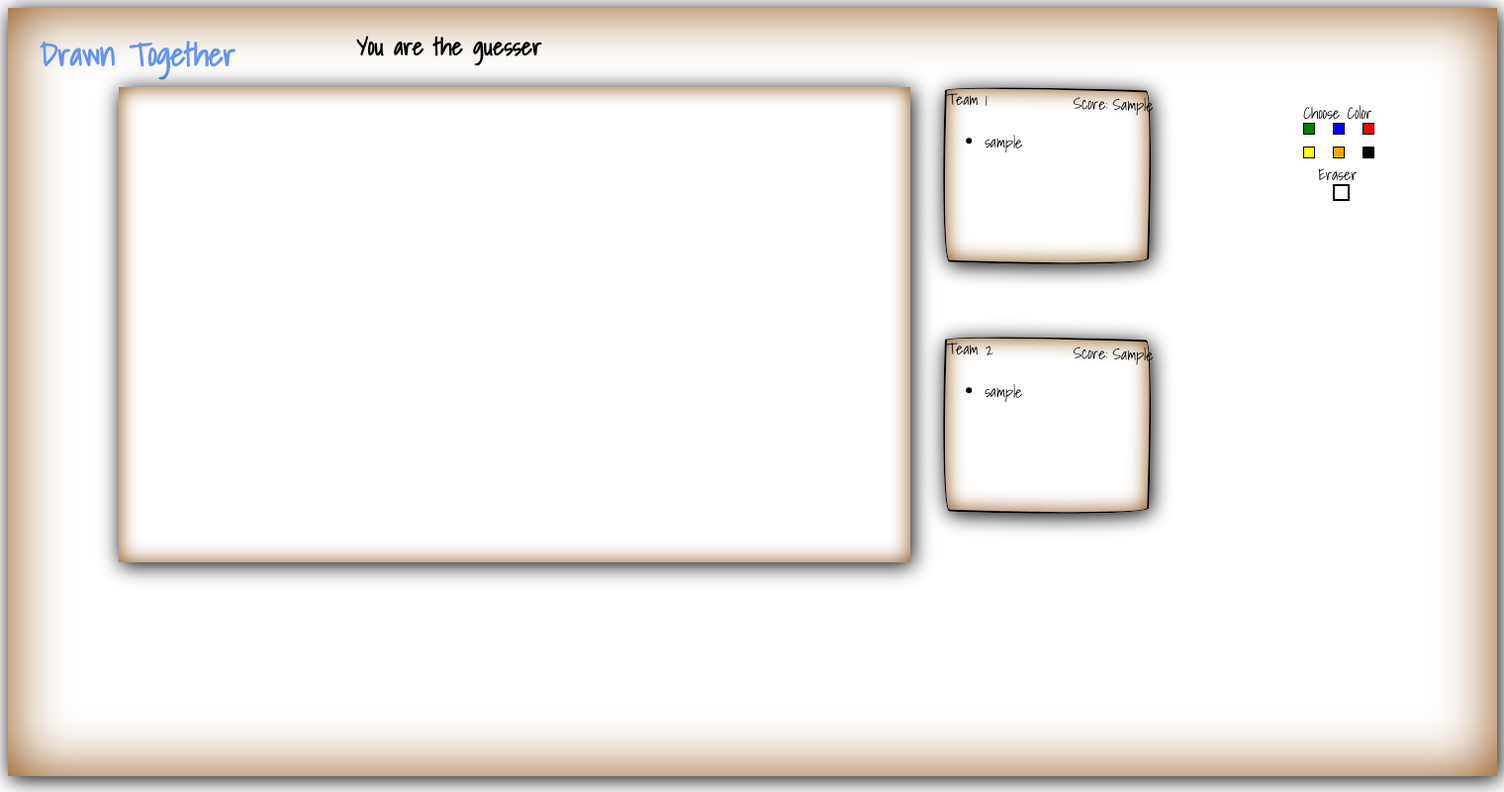
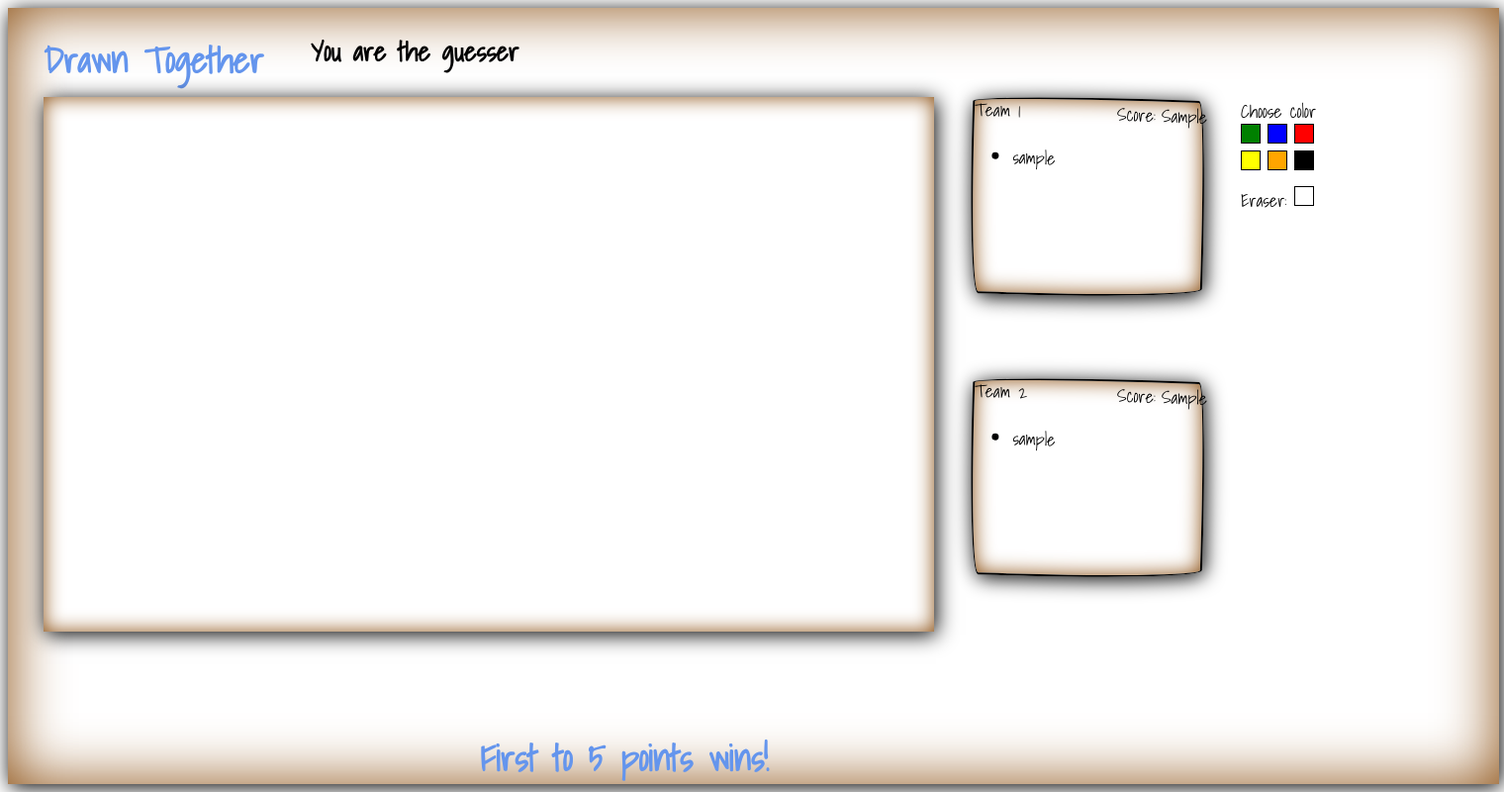
Before and after one commit to fkerr0890/drawnTogether, a Flask app: template app/templates/draw.html in a window 1520 px wide. Shown: the whole page at 99% size. Run offline with Flask 2, Linux system fonts and the light colour scheme; tables that the repository leaves empty hold one stand-in row (values such as "Sample post"); the template is opened without the code that fills it: values that come from a table or form of the project are taken from there, most other values are stand-ins (such as "Sample title", 1, 10 or a date in 2020); some libraries are stand-ins or nearby versions.

Commit message:
Unlimited number of players and games is truly a reality, css changes, added give up button, added helper text

```diff
--- a/app/app.py
+++ b/app/app.py
@@ -5,7 +5,6 @@
 Radu Lungu
 """
 
-import json
 import math
 import random
 
@@ -69,7 +68,7 @@
 def play(user_code):
     # Querying the database for various state variables
     user = User.query.filter_by(userCode=user_code).first()
-    # user.inGame = True
+    user.inGame = True
     db.session.commit()
     base_team = math.floor(user.team / 2) * 2
     team1 = User.query.filter_by(team=base_team)
@@ -104,39 +103,54 @@
 # App endpoint to expose the lobby page
 @app.route('/')
 def lobby():
-    return render_template("index.html", users=User.query.filter_by(inGame=False))
+    base_team = Data.query.get('incomplete')
+    if base_team is not None:
+        base_team = int(base_team.value)
+        users = User.query.filter((User.team == base_team) | (User.team == base_team + 1)).all()
+    else:
+        users = []
+    return render_template("index.html", users=users)
 
 
 # Socket.io function to handle new users joining the game
 @socketio.on('joinUsername')
 def receive_username(msg):
-    user_count = User.query.count()
+    print("Message received")
+    if Data.query.get('incomplete') is None:
+        base_team = math.floor(random.randint(0, 1000000) / 2) * 2
+        print(str(base_team))
+        while User.query.filter_by(team=base_team).count() > 0:
+            print(str(User.query.filter_by(team=base_team).count()))
+            base_team = math.floor(random.randint(0, 1000000) / 2) * 2
+        user_count = 0
+        db.session.add(Data(type='incomplete', value=str(base_team)))
+        db.session.commit()
+    else:
+        base_team = int(Data.query.get('incomplete').value)
+        user_count = User.query.filter((User.team == base_team) | (User.team == base_team + 1)).count()
     try:
         # Check that the user is not in the database already, according to sid
         if User.query.filter_by(id=request.sid).first() is None:
 
             # Add user to database based on teams lenght
-            base_team = math.floor(user_count / 8) * 2
-            if User.query.filter_by(team=base_team).count() <= User.query.filter_by(team=base_team+1).count():
+            if User.query.filter_by(team=base_team).count() <= User.query.filter_by(team=base_team + 1).count():
                 team = base_team
             else:
-                team = base_team+1
+                team = base_team + 1
             print("User code; " + msg['userCode'])
             add_teamMember(team, msg['username'], msg['userCode'])
             emit('message', {'username': msg['username'], 'team': team}, broadcast=True)
 
             # If there are more than 4 users, start the game and move all users to the play room.
             user_count += 1
-            if user_count % 4 == 0:
-                if user_count % 8 == 0:
-                    for user in User.query.all():
-                        user.inGame = True
-                    db.session.commit()
-                    emit('max_users_reached', str(user_count), broadcast=True)
-                    send("startGameMessage", to=request.sid, broadcast=False)
-                else:
-                    send("startGameMessage", broadcast=True)
-            elif user_count % 8 > 4:
+            if user_count == 4:
+                send("startGameMessage", broadcast=True)
+            elif user_count == 8:
+                db.session.delete(Data.query.get('incomplete'))
+                db.session.commit()
+                emit('max_users_reached', str(user_count), broadcast=True)
+                send("startGameMessage", to=request.sid, broadcast=False)
+            elif user_count > 4:
                 send("startGameMessage", to=request.sid, broadcast=False)
         else:
             send("userErrorMessage")
@@ -171,29 +185,29 @@
 # Socket.io function to handle the guessing logic
 @socketio.on('guess')
 def validate_guess(msg):
-    # Query the database for the current word to guess
-    existing_word = Data.query.get('baseTeam' + str(math.floor(msg['team'] / 2) * 2) + '_word').value
-    # If the team guess is equal to the word in the database
-    if msg['guess'].casefold() == existing_word.casefold():
-        # Reset the word and update score
-        reset(msg['team'])
-        score = updateScore(msg['team'])
-
-        # If score is 5 then restart the game
-        base_team = math.floor(msg['team'] / 2) * 2
-        if score == 5:
-            delete_users(base_team)
-            emit('message', 'reset', room=str(base_team))
-            emit('message', 'reset', room=str(base_team + 1))
+    base_team = math.floor(msg['team'] / 2) * 2
+    if msg['guess'] != 'give_up':
+        # Query the database for the current word to guess
+        print("Base team: " + str(base_team))
+        existing_word = Data.query.get('baseTeam' + str(base_team) + '_word').value
+        # If the team guess is equal to the word in the database
+        if msg['guess'].casefold() == existing_word.casefold():
+            # Reset the word and update score
+            reset(msg['team'])
+            updateScore(msg['team'], base_team)
+    else:
+        if msg['team'] == base_team:
+            team = base_team+1
         else:
-            emit('message', 'game_over', room=str(base_team))
-            emit('message', 'game_over', room=str(base_team + 1))
+            team = base_team
+        reset(team)
+        updateScore(team, base_team)
 
 
 # Function to update score based on the team
-def updateScore(team):
+def updateScore(team, base_team):
     data_type = 'team' + str(team) + '_score'
-    if Data.query.filter_by(type=data_type).first() is None:
+    if Data.query.get(data_type) is None:
         db.session.add(Data(type=data_type, value="1"))
         score = '1'
     else:
@@ -201,7 +215,16 @@
         existing_score.value = str(int(existing_score.value) + 1)
         score = existing_score.value
     db.session.commit()
-    return int(score)
+    score = int(score)
+    # If score is 5 then restart the game
+    if score == 5:
+        delete_users(base_team)
+        team = str(team % 2 + 1)
+        emit('message', 'reset' + team, room=str(base_team))
+        emit('message', 'reset' + team, room=str(base_team + 1))
+    else:
+        emit('message', 'game_over', room=str(base_team))
+        emit('message', 'game_over', room=str(base_team + 1))
 
 
 # Function to reset the word to guess in the database
@@ -215,8 +238,13 @@
 def delete_users(base_team):
     for user in User.query.filter((User.team == base_team) | (User.team == base_team + 1)).all():
         db.session.delete(user)
-    for item in Data.query.all():
-        db.session.delete(item)
+        emit('delete_user', user.username, broadcast=True)
+    score1 = Data.query.get('team' + str(base_team) + '_score')
+    score2 = Data.query.get('team' + str(base_team + 1) + '_score')
+    if score1 is not None:
+        db.session.delete(score1)
+    if score2 is not None:
+        db.session.delete(score2)
     db.session.commit()
 
 
@@ -228,6 +256,7 @@
     db.session.commit()
     base_team = math.floor(user.team / 2) * 2
     emit('delete_user', msg, broadcast=True)
+    print("Drawer: " + str(user.drawer) + " in game: " + str(user.inGame))
     if user.drawer and user.inGame:
         delete_users(base_team)
         emit('message', 'force_reset', room=str(base_team))
--- a/app/static/style.css
+++ b/app/static/style.css
@@ -58,26 +53,27 @@
     border:2px solid;
 }
 #lobby{
-
     font-size: 5em;
     grid-column: 2 / 5;
     margin-left: 1.75em;
     grid-row: 1;
-    font-family:Shadows Into Light;
+    font-family: Shadows Into Light, serif;
 }
 #drawBody{
-    font-family:Shadows Into Light;
-    display: flex;
-    justify-items: center;
-    width: 99%;
-    height: 97%;
+    font-family: Shadows Into Light, serif;
+    font-size: 18px;
+/*    display: flex;
+    justify-items: center;*/
+    width: fit-content;
+    padding-right: 10em;
+    height: auto;
     box-shadow: 2px 3px 20px black, 0 0 60px #8a4d0f inset;
     background: rgb(255, 255, 255);
     filter: url(#wavy2);
 }
-.container2{
+.container2 {
     display: grid;
-    grid-template-columns: 5em 50em 20em;
+    grid-template-columns: fit-content(5em) fit-content(50em) fit-content(20em);
     grid-template-rows:  3em 27em 2em;
     gap: 2em;
 }
@@ -99,25 +95,21 @@
 
 .countdown_text {
     grid-row: 3;
-    grid-column: 2;
+    grid-column: 2 / span 2;
     margin: 10% auto;
     color: cornflowerblue;
 }
 
 #answer{
-
     border:2px solid;
     grid-row: 3;
     grid-column: 1;
 }
 #labeldraw{
-
     grid-row: 3;
     grid-column: 3;
 }
 #team1{
-
-    border-width: 3px 4px 3px 5px;
     border-radius:95% 4% 92% 5%/4% 95% 6% 95%;
     box-shadow: 2px 3px 20px black, 0 0 20px #8a4d0f inset;
     transform: rotate(2deg);
@@ -153,19 +144,42 @@
     grid-column: 1/3;
 }
 
-#enter{
-    width:3em;
-    height: 2em;
+#color_picker {
+    grid-column: 4;
+    grid-row: 2;
+    display: grid;
+    grid-template-rows: 1.5em 1.5em 2em 1.5em;
+    grid-template-columns: 1.5em 1.5em 1.5em;
+}
+.color {
+    width: 1em;
+    height: 1em;
+    border: 1px solid;
+}
+
+#enter, #give_up{
+    height: 2.5em;
+    margin-top: .25em;
+    border:2px solid;
+    border-radius:95% 4% 92% 5%/4% 95% 6% 95%;
+    box-shadow: 2px 3px 12px black, 0 0 4px #8a4d0f inset;
+    font-family: Shadows Into Light, serif;
+
+}
+
+#enter {
+    margin-left: 18em;
+    width: 3em;
     grid-row: 3;
     grid-column: 3;
-    margin-left: 17em;
-    margin-top: .25em;
-    border-width: 3px 4px 3px 5px;
-    border-radius:95% 4% 92% 5%/4% 95% 6% 95%;
-    box-shadow: 2px 3px 12px black, 0 0 4px #8a4d0f inset;
-    border:2px solid;
-    font-family:Shadows Into Light;
+}
 
+#give_up {
+    margin-left: 4.5em;
+    margin-right: 5em;
+    width: auto;
+    grid-row: 4;
+    grid-column: 3;
 }
 
 #score1{
--- a/app/static/timer.js
+++ b/app/static/timer.js
@@ -12,9 +12,12 @@
 function stopTimer(id, timeRemaining, element, isIndex, userCode) {
     if (timeRemaining < 0) {
         clearInterval(id);
-        element.hide();
         startGame = true;
-        if (isIndex)
+        if (isIndex) {
+            element.hide();
             window.location.replace("http://127.0.0.1:5000/play/" + userCode);
+        }
+        else
+            element.html("First to 5 points wins!")
     }
 }
--- a/app/templates/draw.html
+++ b/app/templates/draw.html
@@ -21,11 +21,12 @@
                 let performanceEntries = performance.getEntriesByType("navigation");
                 const drawer = "{{ drawer }}";
                 if (performanceEntries[performanceEntries.length-1].type !== "reload") {
-                    startTimer(5, $('.countdown_text'), false, null);
+                    let countdownText = $('.countdown_text')
+                    countdownText.html("Round starting in ");
+                    startTimer(5, countdownText, false, null);
                     setup(drawer);
                 }
                 else if (drawer === "False") {
-                    $('.countdown_text').hide();
                     startGame = true;
                     setup(drawer);
                 }
@@ -41,7 +42,7 @@
                 let array = [];
                 socket.on('message', (msg) => {
                     if (msg !== 'startGameMessage') {
-                        if (msg !== 'game_over' && msg !== 'reset' && msg !== 'force_reset') {
+                        if (msg !== 'game_over' && (typeof msg === "string" && msg.substring(0,msg.length-1)) !== 'reset' && msg !== 'force_reset') {
                             if (msg.username !== undefined && msg.team !== undefined) {
                                 if (Math.floor(msg.team / 2) === Math.floor(({{ team }}) / 2)) {
                                     let li = document.createElement("li");
@@ -81,6 +82,8 @@
                                 socket.disconnect()
                                 if (msg === 'force_reset')
                                     alert("There are not enough players remaining to continue")
+                                else
+                                    alert("Team "+msg.substring(msg.length-1)+" wins!")
                                 setTimeout(function () {
                                     window.location.replace("http://127.0.0.1:5000/");
                                 }, 1000);
@@ -220,17 +223,18 @@
                 <h1 id="title">Drawn Together</h1>
                 <h2 id="role">{% if drawer == true %} Word to draw: {{word_to_guess}}  {% else %} You are the guesser {% endif %} </h2>
                 <canvas id="can" width="800" height="500" ></canvas>
-                <h1 class="countdown_text">Round starting in </h1>
-                <div style="position:absolute;top:12%;left:87%;">Choose Color</div>
-                <div style="position:absolute;top:15%;left:87%;width:10px;height:10px;background:green;border:1px solid;" id="green" onclick="x='green'; y=2"></div>
-                <div style="position:absolute;top:15%;left:89%;width:10px;height:10px;background:blue;border:1px solid;" id="blue" onclick="x='blue'; y=2"></div>
-                <div style="position:absolute;top:15%;left:91%;width:10px;height:10px;background:red;border:1px solid;" id="red" onclick="x='red'; y=2"></div>
-                <div style="position:absolute;top:18%;left:87%;width:10px;height:10px;background:yellow;border:1px solid;" id="yellow" onclick="x='yellow'; y=2"></div>
-                <div style="position:absolute;top:18%;left:89%;width:10px;height:10px;background:orange;border:1px solid;" id="orange" onclick="x='orange'; y=2"></div>
-                <div style="position:absolute;top:18%;left:91%;width:10px;height:10px;background:black;border:1px solid;" id="black" onclick="x='black'; y=2"></div>
-                <div style="position:absolute;top:20%;left:88%;">Eraser</div>
-                <div style="position:absolute;top:23%;left:89%;width:13px;height:13px;background:white;border:2px solid;" id="white" onclick="x='white'; y=28"></div>
-
+                <h1 class="countdown_text">First to 5 points wins!</h1>
+                <div id="color_picker">
+                    <div style="grid-row: 1; grid-column: 1 / span 3">Choose color</div>
+                    <div class="color" id="green" style="grid-row: 2; grid-column: 1; background: green" onclick="x='green'; y=2"></div>
+                    <div class="color" id="blue" style="grid-row: 2; grid-column: 2; background: blue" onclick="x='blue'; y=2"></div>
+                    <div class="color" id="red" style="grid-row: 2; grid-column: 3; background: red" onclick="x='red'; y=2"></div>
+                    <div class="color" id="yellow" style="grid-row: 3; grid-column: 1; background: yellow" onclick="x='yellow'; y=2"></div>
+                    <div class="color" id="orange" style="grid-row: 3; grid-column: 2; background: orange" onclick="x='orange'; y=2"></div>
+                    <div class="color" id="black" style="grid-row: 3; grid-column: 3; background: black" onclick="x='black'; y=2"></div>
+                    <div style="grid-row: 4; grid-column: 1 / span 2">Eraser:</div>
+                    <div class="color" id="white" style="grid-row: 4; grid-column: 3; background: white" onclick="x='white'; y=35"></div>
+                </div>
                 <!-- Add users and scores to their specific teams -->
                 {% if drawer == false %}
                     <label id="labeldraw">
@@ -238,6 +242,7 @@
                         <input id="answer" type="text" name="guess_input">
                     </label>
                     <button id="enter" type="submit">Enter</button>
+                    <button id="give_up">Give up</button>
                 {% endif %}
                 <div id = "team1">
                     Team 1
@@ -294,6 +299,11 @@
                    send_guess()
                 });
 
+                $('#give_up').on('click', function () {
+                    if (startGame)
+                        socket.emit('guess', {'guess': 'give_up', 'team': {{ team }}});
+                });
+
             </script>
         </body>
     </html>
```
Also changed, not shown: other parts of app/static/style.css (+9 -15 lines), app/templates/index.html (+17 -17 lines).
